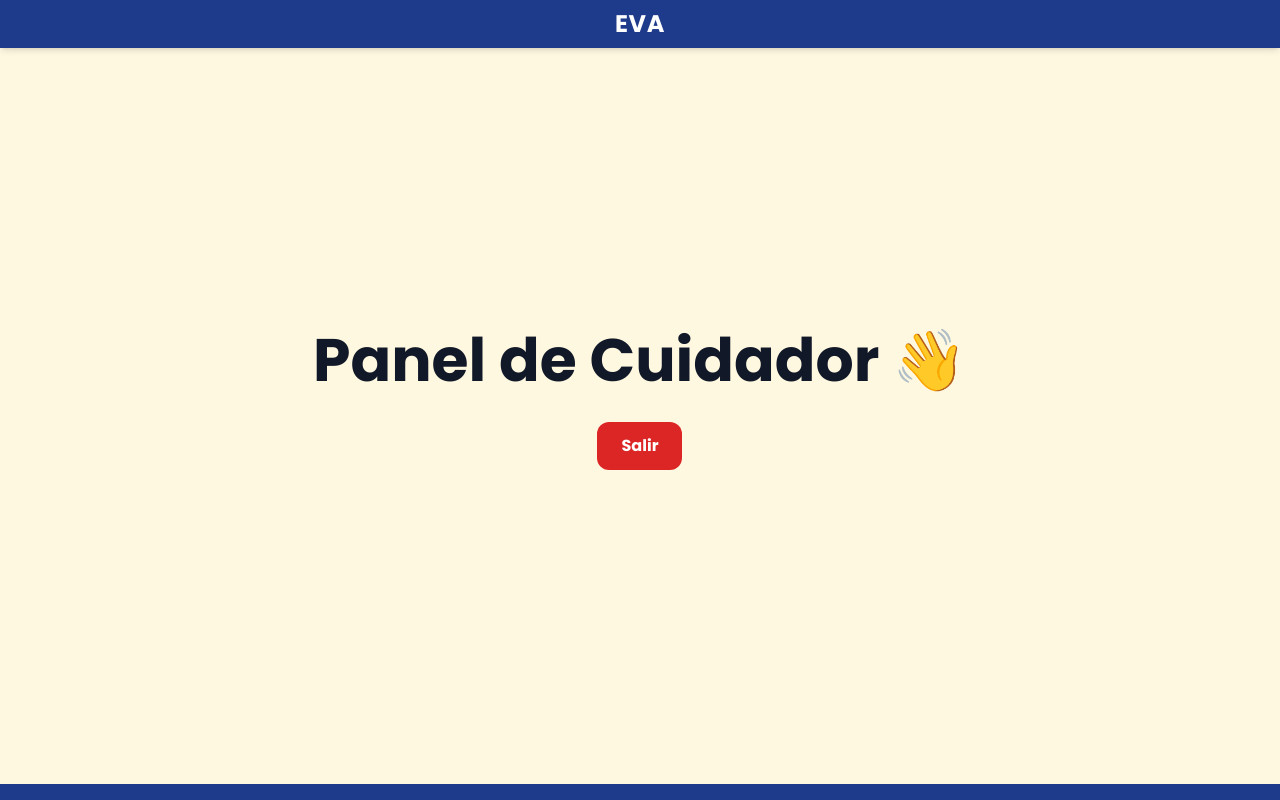
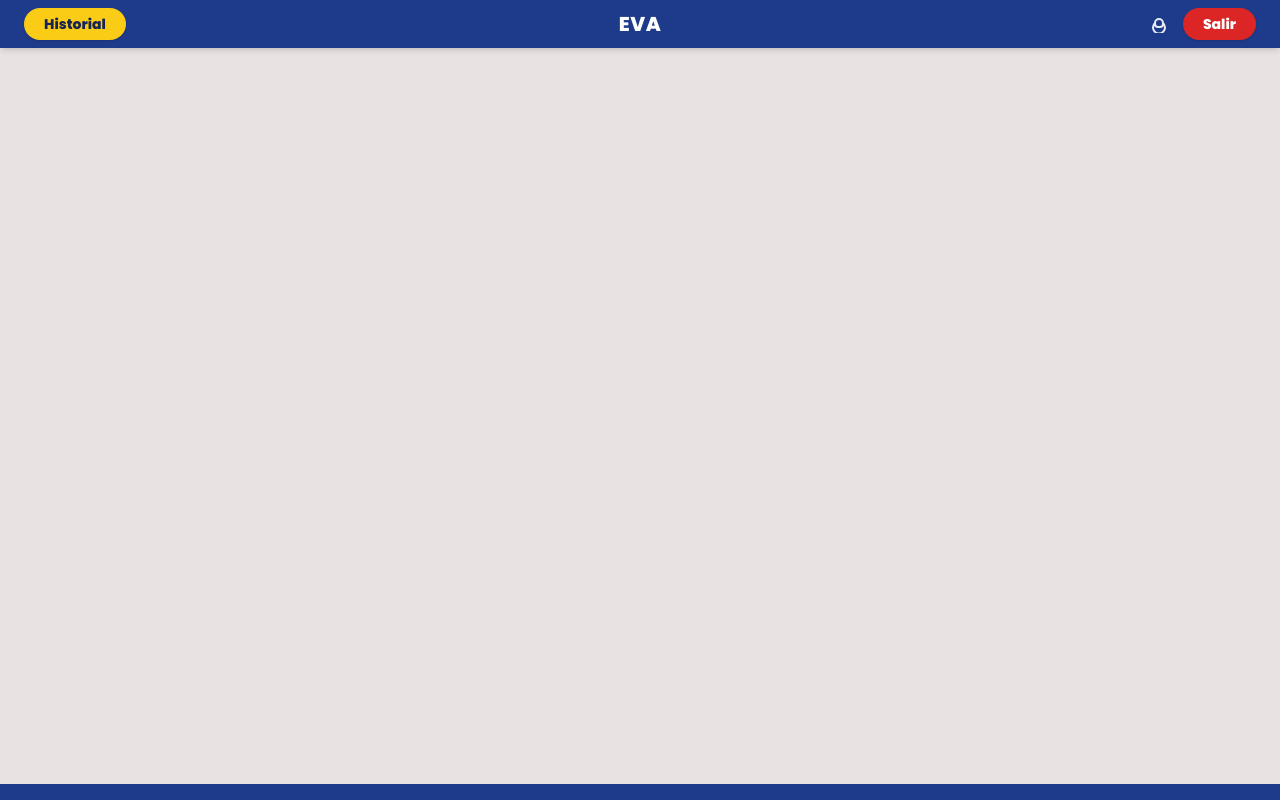
Before and after one commit to EnriqueDiaz779/EVA, a Django app: page /interfaz-cuidador/ in a window 1280 px wide. Run offline with Django 5.2, Linux system fonts and the light colour scheme; the visitor is signed in with stand-in values (Sample User, id 1); data that the repository does not hold is empty; some libraries are stand-ins or nearby versions.

Commit message:
Sprint 1. HU03 - Registro del cuidador

```diff
--- a/miappEVA/miappeva/templates/miapp/Interfaz_cuidador.html
+++ b/miappEVA/miappeva/templates/miapp/Interfaz_cuidador.html
@@ -6,37 +6,134 @@
   <meta name="viewport" content="width=device-width, initial-scale=1.0">
   <title>EVA - Panel Cuidador</title>
 
-  <!-- TailwindCSS -->
   <script src="https://cdn.tailwindcss.com"></script>
-
-  <!-- Fuente Poppins -->
-  <link href="https://fonts.googleapis.com/css2?family=Poppins:wght@400;600;700&display=swap" rel="stylesheet">
+  <link href="https://fonts.googleapis.com/css2?family=Poppins:wght@400;600;700;800&display=swap" rel="stylesheet">
 
   <style>
-    body {
-      font-family: 'Poppins', sans-serif;
-      background-color: #FFF8E1;
-    }
+    body { font-family: 'Poppins', sans-serif; background-color: #e9e2e2; } /* como tu mockup */
   </style>
 </head>
 
-<body class="min-h-screen flex flex-col items-center justify-center text-gray-900">
+<body class="min-h-screen text-gray-900">
 
-  <header class="fixed top-0 left-0 right-0 h-12 bg-blue-900 flex items-center justify-center shadow-md z-10">
-    <span class="text-xl md:text-2xl font-extrabold text-white tracking-wide">EVA</span>
+  <!-- HEADER -->
+  <header class="fixed top-0 left-0 right-0 h-12 bg-blue-900 shadow-md z-50">
+    <div class="h-full px-3 md:px-6 flex items-center justify-between relative">
+
+      <!-- Izquierda: Historial -->
+      <div class="relative">
+        <button
+          type="button"
+          id="btnHistorial"
+          class="inline-flex items-center justify-center h-8 px-5 rounded-full bg-yellow-400 text-blue-950 font-extrabold text-sm shadow hover:brightness-95 transition"
+        >
+          Historial
+        </button>
+
+        <!-- MODAL HISTORIAL (debajo del botón) -->
+        <div
+          id="modalHistorial"
+          class="hidden absolute left-0 top-10 w-44 md:w-48 bg-white shadow-lg border border-gray-200 rounded-sm"
+        >
+          <div class="h-48 flex items-center justify-center">
+            <span class="text-xs font-extrabold text-gray-700">VACÍO</span>
+          </div>
+        </div>
+      </div>
+
+      <!-- Centro: EVA -->
+      <div class="absolute left-1/2 -translate-x-1/2">
+        <span class="text-lg md:text-xl font-extrabold text-white tracking-wide">EVA</span>
+      </div>
+
+      <!-- Derecha: perfil + salir -->
+      <div class="flex items-center gap-3 relative">
+        <!-- PERFIL -->
+        <div class="relative">
+          <button
+            type="button"
+            id="btnPerfil"
+            class="text-white/90 hover:text-white transition"
+            aria-label="Perfil"
+            title="Perfil"
+          >
+            <svg xmlns="http://www.w3.org/2000/svg" class="h-6 w-6" fill="none" viewBox="0 0 24 24" stroke="currentColor">
+              <path stroke-linecap="round" stroke-linejoin="round" stroke-width="2"
+                d="M16 14a4 4 0 10-8 0m8 0a6 6 0 11-8 0m8 0v1a3 3 0 01-3 3h-2a3 3 0 01-3-3v-1" />
+            </svg>
+          </button>
+
+          <!-- MODAL PERFIL (debajo del icono) -->
+          <div
+            id="modalPerfil"
+            class="hidden absolute right-0 top-10 w-52 bg-white shadow-lg border border-gray-200 rounded-sm p-3"
+          >
+            <div class="text-[11px] leading-5 text-gray-900">
+              <p><span class="font-extrabold">Nombre:</span> {{ cuidador_nombre|default:"" }}</p>
+              <p class="mt-2"><span class="font-extrabold">Correo electrónico:</span> {{ cuidador_correo|default:"" }}</p>
+              <p class="mt-2"><span class="font-extrabold">Teléfono:</span> {{ cuidador_telefono|default:"" }}</p>
+            </div>
+          </div>
+        </div>
+
+        <!-- Salir -->
+        <a
+          href="{% url 'salir' %}"
+          class="inline-flex items-center justify-center h-8 px-5 rounded-full bg-red-600 text-white font-extrabold text-sm shadow hover:bg-red-700 transition"
+        >
+          Salir
+        </a>
+      </div>
+    </div>
   </header>
 
-  <main class="text-center">
-    <h1 class="text-5xl md:text-6xl font-extrabold text-gray-900">
-      Panel de Cuidador 👋
-    </h1>
-
-    <a href="{% url 'salir' %}" class="mt-8 inline-block bg-red-600 hover:bg-red-700 text-white font-bold py-3 px-6 rounded-xl transition">
-      Salir
-    </a>
+  <!-- CUERPO (vacío grande como tu imagen) -->
+  <main class="pt-12">
+    <div class="min-h-[calc(100vh-64px)]"></div>
   </main>
 
+  <!-- FOOTER -->
   <footer class="fixed bottom-0 left-0 right-0 h-4 bg-blue-900"></footer>
+
+  <!-- JS: abre/cierra modales y cierra al hacer clic fuera -->
+  <script>
+    const btnHistorial = document.getElementById("btnHistorial");
+    const modalHistorial = document.getElementById("modalHistorial");
+
+    const btnPerfil = document.getElementById("btnPerfil");
+    const modalPerfil = document.getElementById("modalPerfil");
+
+    function cerrarTodos() {
+      modalHistorial.classList.add("hidden");
+      modalPerfil.classList.add("hidden");
+    }
+
+    btnHistorial.addEventListener("click", (e) => {
+      e.stopPropagation();
+      const estabaAbierto = !modalHistorial.classList.contains("hidden");
+      cerrarTodos();
+      if (!estabaAbierto) modalHistorial.classList.remove("hidden");
+    });
+
+    btnPerfil.addEventListener("click", (e) => {
+      e.stopPropagation();
+      const estabaAbierto = !modalPerfil.classList.contains("hidden");
+      cerrarTodos();
+      if (!estabaAbierto) modalPerfil.classList.remove("hidden");
+    });
+
+    // Evitar que al hacer click dentro del modal se cierre
+    modalHistorial.addEventListener("click", (e) => e.stopPropagation());
+    modalPerfil.addEventListener("click", (e) => e.stopPropagation());
+
+    // Click fuera cierra todo
+    document.addEventListener("click", () => cerrarTodos());
+
+    // Escape cierra todo
+    document.addEventListener("keydown", (e) => {
+      if (e.key === "Escape") cerrarTodos();
+    });
+  </script>
 
 </body>
 </html>
--- a/miappEVA/miappeva/views.py
+++ b/miappEVA/miappeva/views.py
@@ -171,52 +171,62 @@ def obtener_tipo_usuario(nombre_completo):
     return None
 
 #----debug: verificar usuario en BD----#
-def verificar_usuario_en_bd(nombre_completo):
-    """Verifica si un usuario existe en la BD y retorna su información"""
+def verificar_usuario_en_bd(identificador):
+    """Busca por correo (si coincide) o por Nombre_Completo"""
     try:
+        ident = (identificador or "").strip()
+        if not ident:
+            return None
+
         with connection.cursor() as cursor:
+            # 1) buscar por correo
             cursor.execute(
-                "SELECT Id_Usuario, Nombre_Completo, Tipo, correo, Telefono FROM Usuarios WHERE Nombre_Completo = %s LIMIT 1",
-                [nombre_completo]
+                "SELECT Id_Usuario, Nombre_Completo, Tipo, correo, Telefono "
+                "FROM Usuarios WHERE correo = %s LIMIT 1",
+                [ident.lower()]
             )
             row = cursor.fetchone()
             if row:
-                print(f"✅ Usuario encontrado en BD: {row}")
-                return {
-                    "id": row[0],
-                    "nombre": row[1],
-                    "tipo": row[2],
-                    "correo": row[3],
-                    "telefono": row[4]
-                }
-            else:
-                print(f"⚠️ Usuario '{nombre_completo}' NO encontrado en BD MySQL")
+                return {"id": row[0], "nombre": row[1], "tipo": row[2], "correo": row[3], "telefono": row[4]}
+
+            # 2) buscar por nombre
+            cursor.execute(
+                "SELECT Id_Usuario, Nombre_Completo, Tipo, correo, Telefono "
+                "FROM Usuarios WHERE Nombre_Completo = %s LIMIT 1",
+                [ident]
+            )
+            row = cursor.fetchone()
+            if row:
+                return {"id": row[0], "nombre": row[1], "tipo": row[2], "correo": row[3], "telefono": row[4]}
     except Exception as e:
         print(f"❌ Error verificando usuario: {e}")
     return None
-    return None
-    return None
 
 #----login en bd------#
-def registrar_login_en_db(username, request):
-    """Registra el login en una tabla de auditoría"""
+def registrar_login_en_db(identificador, request):
     try:
+        ident = (identificador or "").strip()
+
         with connection.cursor() as cursor:
-            # Primero obtener el ID del usuario por Nombre_Completo (no username)
-            cursor.execute("SELECT Id_Usuario FROM Usuarios WHERE Nombre_Completo = %s LIMIT 1", [username])
+            cursor.execute(
+                "SELECT Id_Usuario FROM Usuarios WHERE correo=%s OR Nombre_Completo=%s LIMIT 1",
+                [ident.lower(), ident]
+            )
             result = cursor.fetchone()
-            if result:
-                usuario_id = result[0]
-                ip_address = get_client_ip(request)
-                user_agent = request.META.get('HTTP_USER_AGENT', '')[:500]
+            if not result:
+                print("⚠️ Usuario no encontrado en tabla Usuarios")
+                return
 
-                cursor.execute(
-                    "INSERT INTO registros_login (usuario_id, ip_address, fecha_entrada, user_agent, activo) VALUES (%s, %s, NOW(), %s, %s)",
-                    [usuario_id, ip_address, user_agent, True]
-                )
-                print(f"✅ Login registrado para usuario ID: {usuario_id}")
-            else:
-                print(f"⚠️ Usuario no encontrado en tabla Usuarios")
+            usuario_id = result[0]
+            ip_address = get_client_ip(request)
+            user_agent = request.META.get('HTTP_USER_AGENT', '')[:500]
+
+            cursor.execute(
+                "INSERT INTO registros_login (usuario_id, ip_address, fecha_entrada, user_agent, activo) "
+                "VALUES (%s, %s, NOW(), %s, %s)",
+                [usuario_id, ip_address, user_agent, True]
+            )
+            print(f"✅ Login registrado para usuario ID: {usuario_id}")
     except Exception as e:
         print(f"❌ Error al registrar login en DB: {e}")
 
@@ -240,8 +250,69 @@ def inicio(request):
 #-----interfaz_cuidador----#
 @login_required
 def interfaz_cuidador(request):
-    nombre = request.user.first_name or request.user.username
-    return render(request, 'miapp/Interfaz_cuidador.html', {"nombre": nombre})
+    ident = (request.user.username or "").strip()  # puede ser correo o nombre
+
+    # Busca por correo o por Nombre_Completo
+    mysql_user = verificar_usuario_en_bd(ident)  # (si ya la modificaste para buscar ambos)
+    # Si NO la modificaste, usa la función nueva: _mysql_get_usuario_por_identificador(ident)
+
+    nombre = ""
+    correo = ""
+    telefono = ""
+
+    if mysql_user:
+        nombre = mysql_user.get("nombre") or mysql_user.get("nombre_completo") or ""
+        correo = (mysql_user.get("correo") or "").strip()
+        telefono = (mysql_user.get("telefono") or "").strip()
+    else:
+        # fallback Django
+        nombre = request.user.first_name or ""
+        correo = request.user.username or ""
+
+    return render(request, "miapp/Interfaz_cuidador.html", {
+        "cuidador_nombre": nombre,
+        "cuidador_correo": correo,
+        "cuidador_telefono": telefono,
+    })
+
+#----MYSQL IDENTIFICADOR------#
+def _mysql_get_usuario_por_identificador(identificador: str):
+    """
+    Busca al usuario por correo (si parece correo) o por Nombre_Completo.
+    Regresa: {id, nombre_completo, tipo, correo, telefono}
+    """
+    ident = (identificador or "").strip()
+    if not ident:
+        return None
+
+    with connection.cursor() as cursor:
+        # 1) Intentar por correo exacto (si el usuario escribió correo)
+        cursor.execute(
+            "SELECT Id_Usuario, Nombre_Completo, Tipo, correo, Telefono "
+            "FROM Usuarios WHERE correo=%s LIMIT 1",
+            [ident.lower()]
+        )
+        row = cursor.fetchone()
+        if row:
+            return {
+                "id": row[0], "nombre_completo": row[1], "tipo": row[2],
+                "correo": row[3], "telefono": row[4]
+            }
+
+        # 2) Intentar por nombre completo
+        cursor.execute(
+            "SELECT Id_Usuario, Nombre_Completo, Tipo, correo, Telefono "
+            "FROM Usuarios WHERE Nombre_Completo=%s LIMIT 1",
+            [ident]
+        )
+        row = cursor.fetchone()
+        if not row:
+            return None
+
+        return {
+            "id": row[0], "nombre_completo": row[1], "tipo": row[2],
+            "correo": row[3], "telefono": row[4]
+        }
 
 #------salida----#
 @login_required
```
